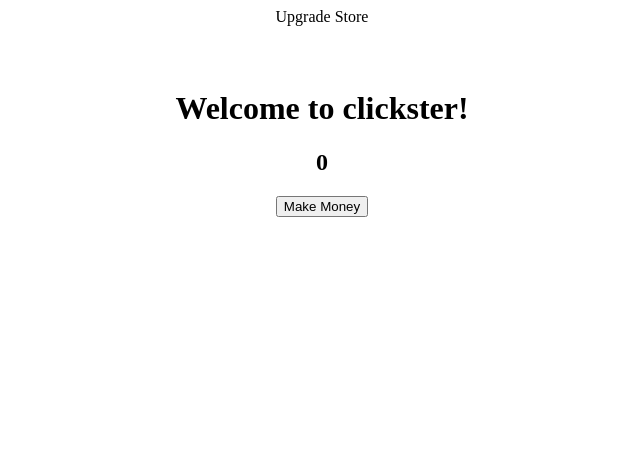
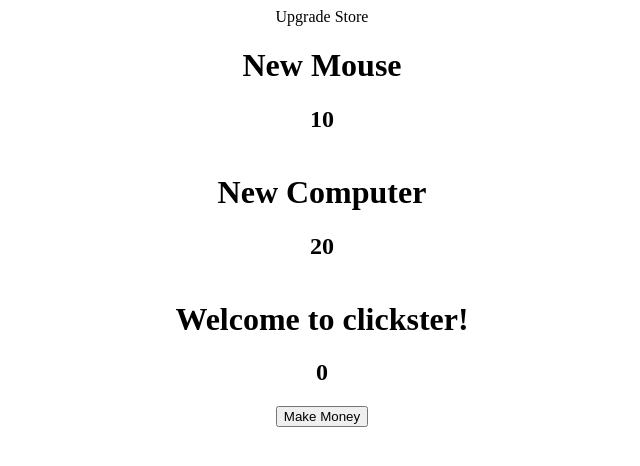
Before and after one commit to ThomasMicol/Angular8CLI, an Angular app: page / in a window 1280 px wide. Shown: the top 466 px of the page, without its empty margins (318-958 px from the left). Built offline with nearby package versions, Linux system fonts and the light colour scheme.

Commit message:
Made the ng repeat for upgrade items work

```diff
--- a/src/app/upgrade-bar/upgrade-bar.component.html
+++ b/src/app/upgrade-bar/upgrade-bar.component.html
@@ -3,7 +3,9 @@
         Upgrade Store
     </div>
 
-    <div *ngFor="let upgrade of availableUpgrades">
-        <app-upgrade-item></app-upgrade-item>
-    </div>
+    <app-upgrade-item *ngFor="let upgrade of availableUpgrades"
+        [upgrade]="upgrade"
+    >
+
+    </app-upgrade-item>
 </div>
--- a/src/app/upgrade-item/upgrade-item.component.html
+++ b/src/app/upgrade-item/upgrade-item.component.html
@@ -1,8 +1,8 @@
 <div>
     <h1>
-        {{Name}}
+        {{upgrade.Name}}
     </h1>
     <h2>
-        {{Cost}}
+        {{upgrade.Cost}}
     </h2>
 </div>
--- a/src/app/upgrade-item/upgrade-item.component.ts
+++ b/src/app/upgrade-item/upgrade-item.component.ts
@@ -1,4 +1,5 @@
-import { Component, OnInit } from '@angular/core';
+import { Component, OnInit, Input } from '@angular/core';
+import { UpgradeModel } from '../upgrade-model';
 
 @Component({
   selector: 'app-upgrade-item',
@@ -7,6 +8,8 @@ import { Component, OnInit } from '@angular/core';
 })
 export class UpgradeItemComponent implements OnInit {
 
+  @Input() upgrade : UpgradeModel
+
   constructor() { }
 
   ngOnInit() {
--- /dev/null
+++ b/src/app/upgrade-model.ts
@@ -0,0 +1,4 @@
+export class UpgradeModel {
+    public Name : string;
+    public Cost : number;
+}
```
Also changed, not shown: 1 other file (tests, documents, lock files or other folders).
